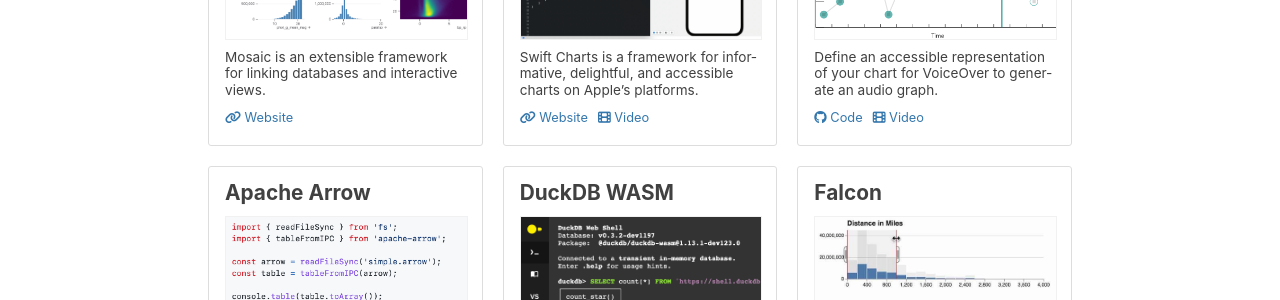
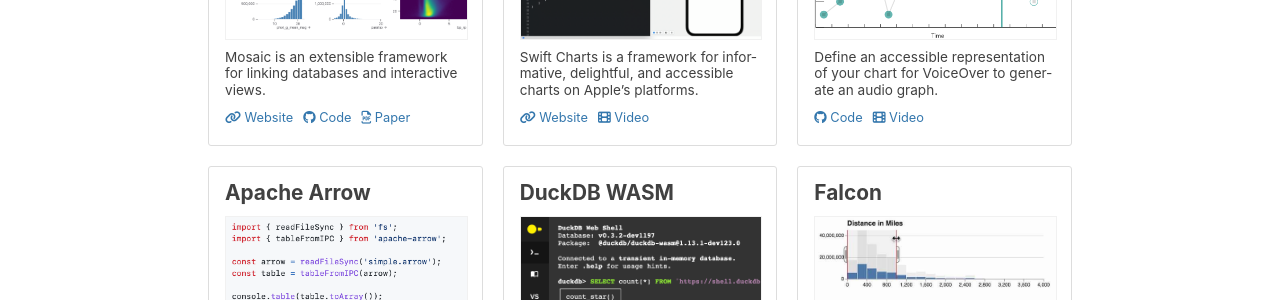
Before and after one commit to domoritz/domoritz.github.io, a Jekyll site: the page built from projects.md, in a window 1280 px wide. Shown: the part 337-637 px from the top of the page. Built offline with Jekyll 4.4.1, drawn with Linux system fonts in a browser that asks for light colours.

Commit message:
fix wrapping links, add links to mosaic

```diff
--- a/_data/projects.yml
+++ b/_data/projects.yml
@@ -1,5 +1,7 @@
 - title: Mosaic
   url: https://uwdata.github.io/mosaic/
+  code: https://github.com/uwdata/mosaic
+  paper: https://www.domoritz.de/papers/2023-Mosaic-VIS.pdf
   image: mosaic.png
   description: "Mosaic is an extensible framework for linking databases and interactive views."
   highlight: 2
--- a/_sass/_projects.scss
+++ b/_sass/_projects.scss
@@ -64,7 +64,7 @@
 
         a {
           margin-right: 0.5em;
-          white-space: nowrap;
+          display: inline-block;
         }
       }
     }
```
